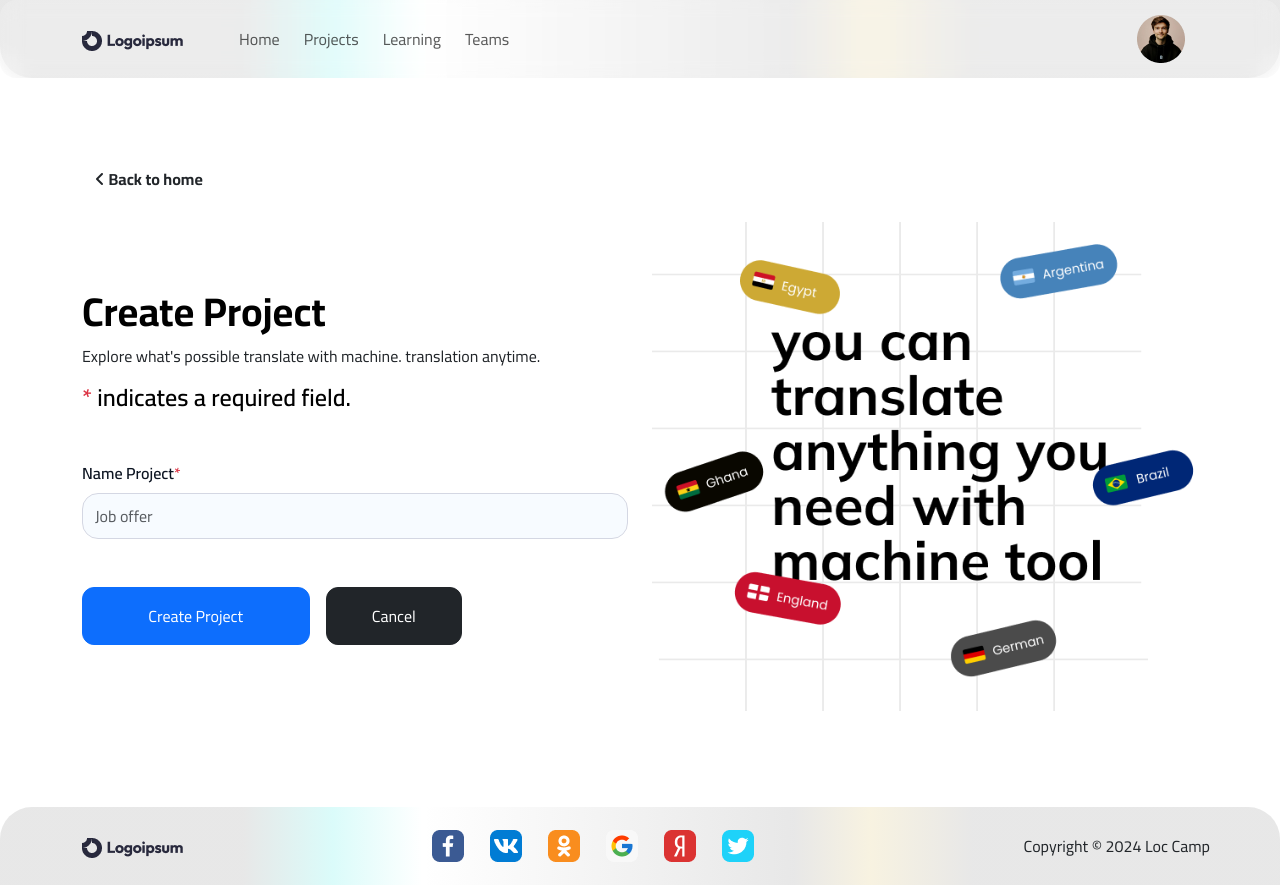
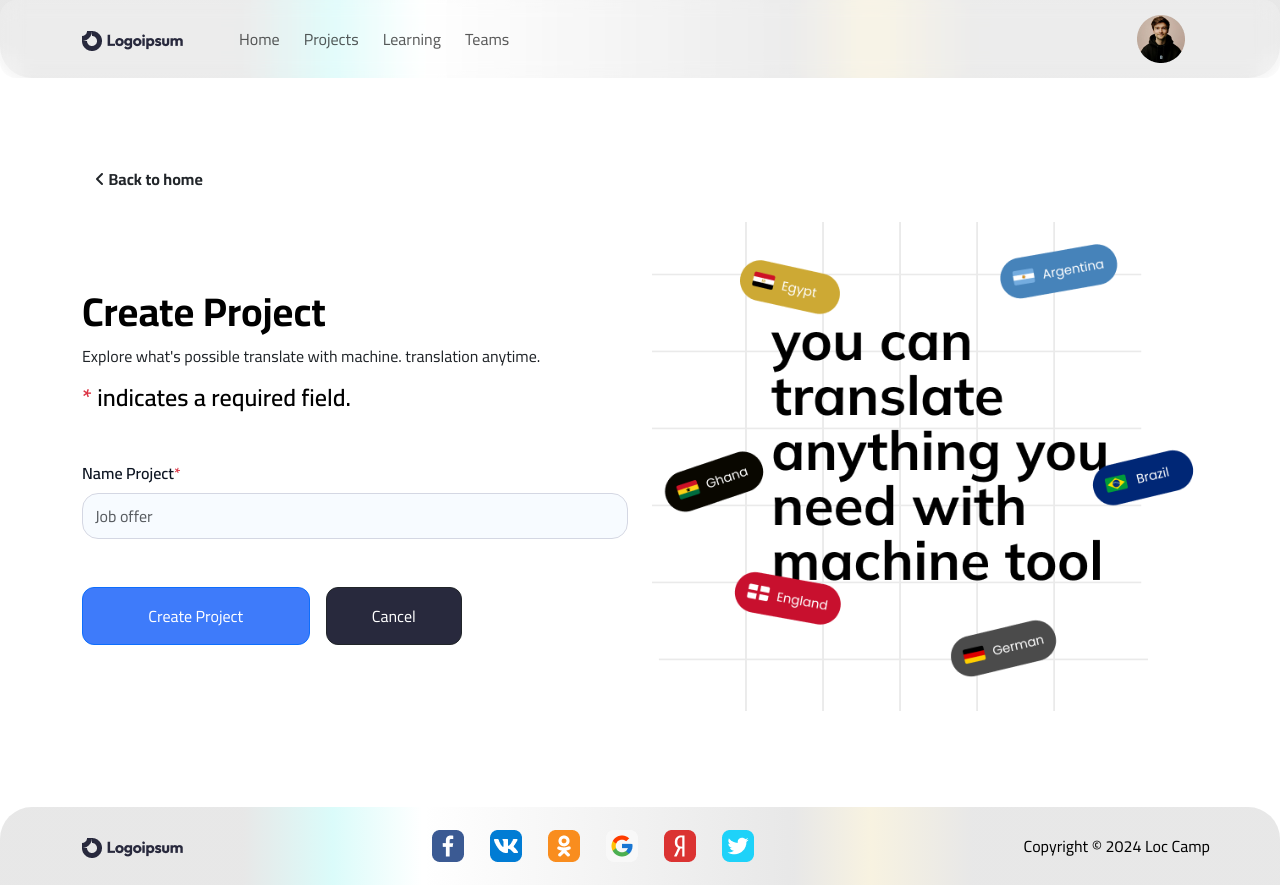
Before and after one commit to Ibrahim-MohamedH/Tool-translate, a plain HTML site: page create-project.html in a window 1280 px wide. Drawn offline with Linux system fonts and the light colour scheme.

Commit message:
css changes

```diff
--- a/assets/css/main.css
+++ b/assets/css/main.css
@@ -78,6 +78,10 @@ header nav .avatar .nav-link {
   border-radius: 12px;
 }
 #createProject form .btn:first-child {
+  background-color: var(--main-color-primary);
+}
+#createProject form .btn:last-child {
+  background-color: var(--Dark-two);
 }
 /*--------------------------------------------------------------
 # login Page
@@ -123,4 +127,5 @@ footer {
   background: var(--linear-main);
   border-top-left-radius: 32px;
   border-top-right-radius: 32px;
+  color: black;
 }
```
